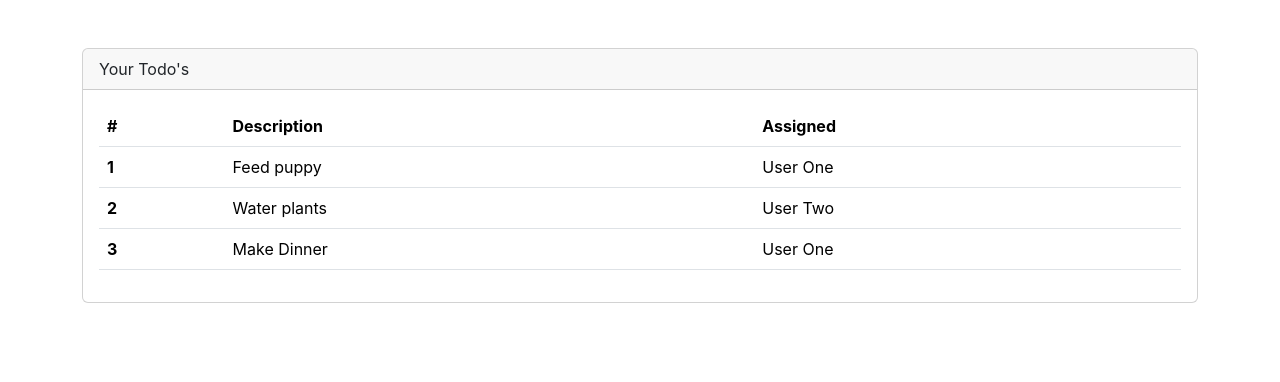
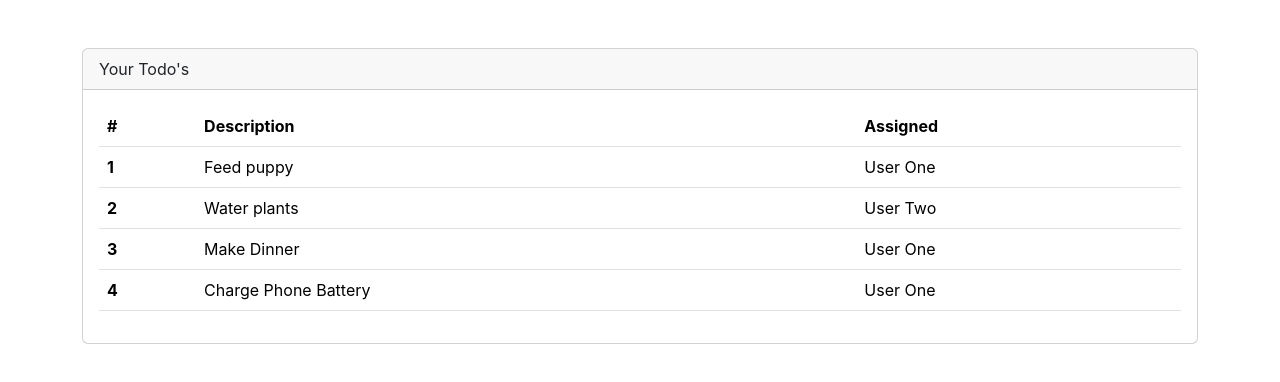
Before and after one commit to ustleseanbruneau/2025-U-React-Spring-Todos, a React (Create React App) app: page / in a window 1280 px wide. Shown: the top 382 px of the page. Built offline with nearby package versions, Linux system fonts and the light colour scheme.

Commit message:
L18-Rendering React Lists Dynamically

```diff
--- a/src/App.js
+++ b/src/App.js
@@ -1,5 +1,4 @@
 import './App.css';
-import TodoRowItem from './components/TodoRowItem';
 import TodoTable from './components/TodoTable';
 
 function App() {
@@ -7,7 +6,8 @@
   const todos = [
     {rowNumber: 1, rowDescription: 'Feed puppy', rowAssigned: 'User One'},
     {rowNumber: 2, rowDescription: 'Water plants', rowAssigned: 'User Two'},
-    {rowNumber: 3, rowDescription: 'Make Dinner', rowAssigned: 'User One'}
+    {rowNumber: 3, rowDescription: 'Make Dinner', rowAssigned: 'User One'},
+    {rowNumber: 4, rowDescription: 'Charge Phone Battery', rowAssigned: 'User One'}
   ];
 
   return (
--- a/src/components/TodoTable.js
+++ b/src/components/TodoTable.js
@@ -12,21 +12,19 @@
         </tr>
       </thead>
       <tbody>
-        <TodoRowItem
-          rowNumber={props.todos[0].rowNumber}
-          rowDescription={props.todos[0].rowDescription}
-          rowAssigned={props.todos[0].rowAssigned}
-        />
-        <TodoRowItem
-          rowNumber={props.todos[1].rowNumber}
-          rowDescription={props.todos[1].rowDescription}
-          rowAssigned={props.todos[1].rowAssigned}
-        />
-        <TodoRowItem
-          rowNumber={props.todos[2].rowNumber}
-          rowDescription={props.todos[2].rowDescription}
-          rowAssigned={props.todos[2].rowAssigned}
-        />
+        {
+          props.todos.map((todo) => {
+            return (
+              <TodoRowItem
+                key={todo.rowNumber}
+                rowNumber={todo.rowNumber}
+                rowDescription={todo.rowDescription}
+                rowAssigned={todo.rowAssigned}
+              />
+            )
+          })
+        }
+
       </tbody>
     </table>
   )
```
